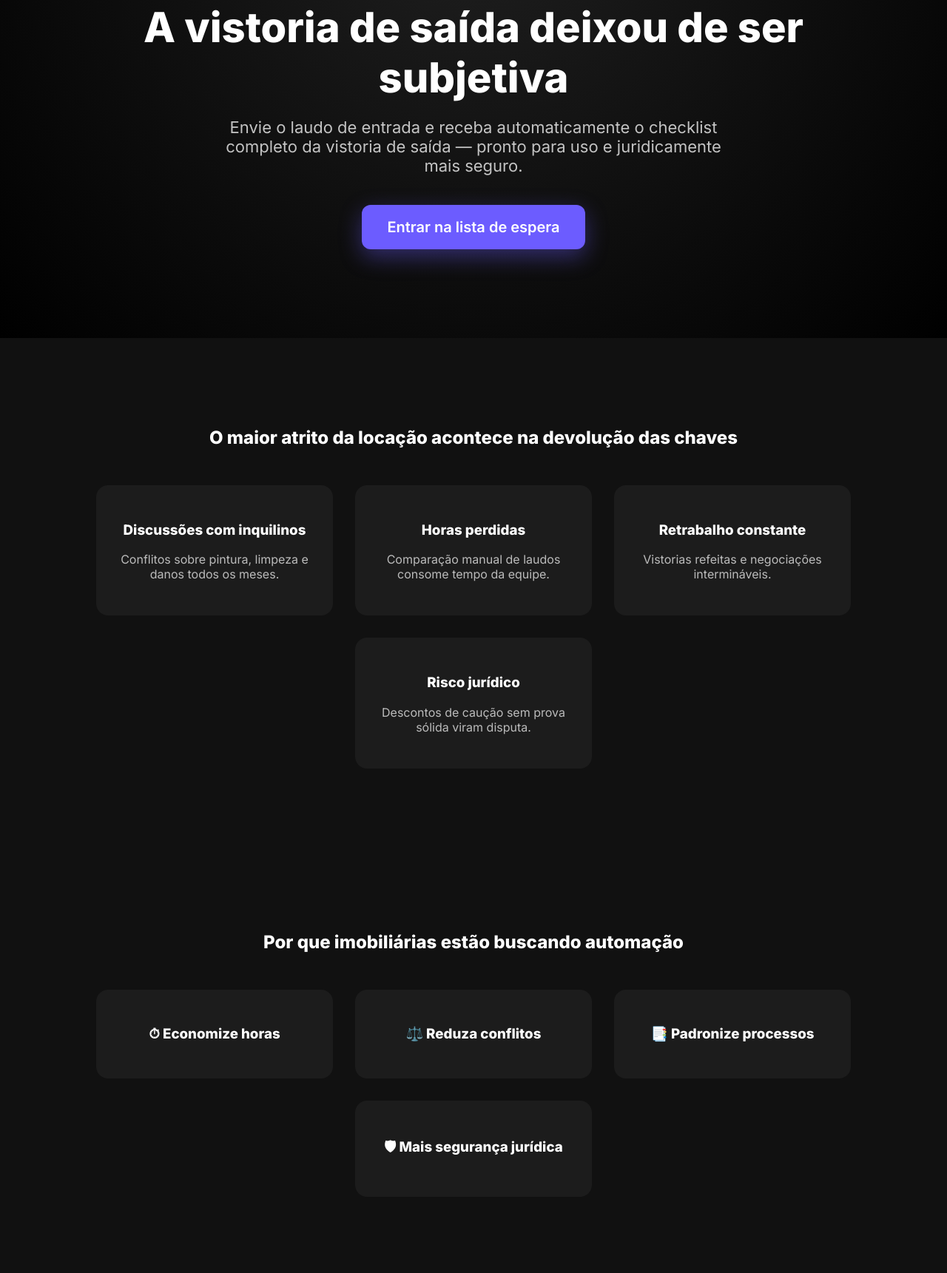
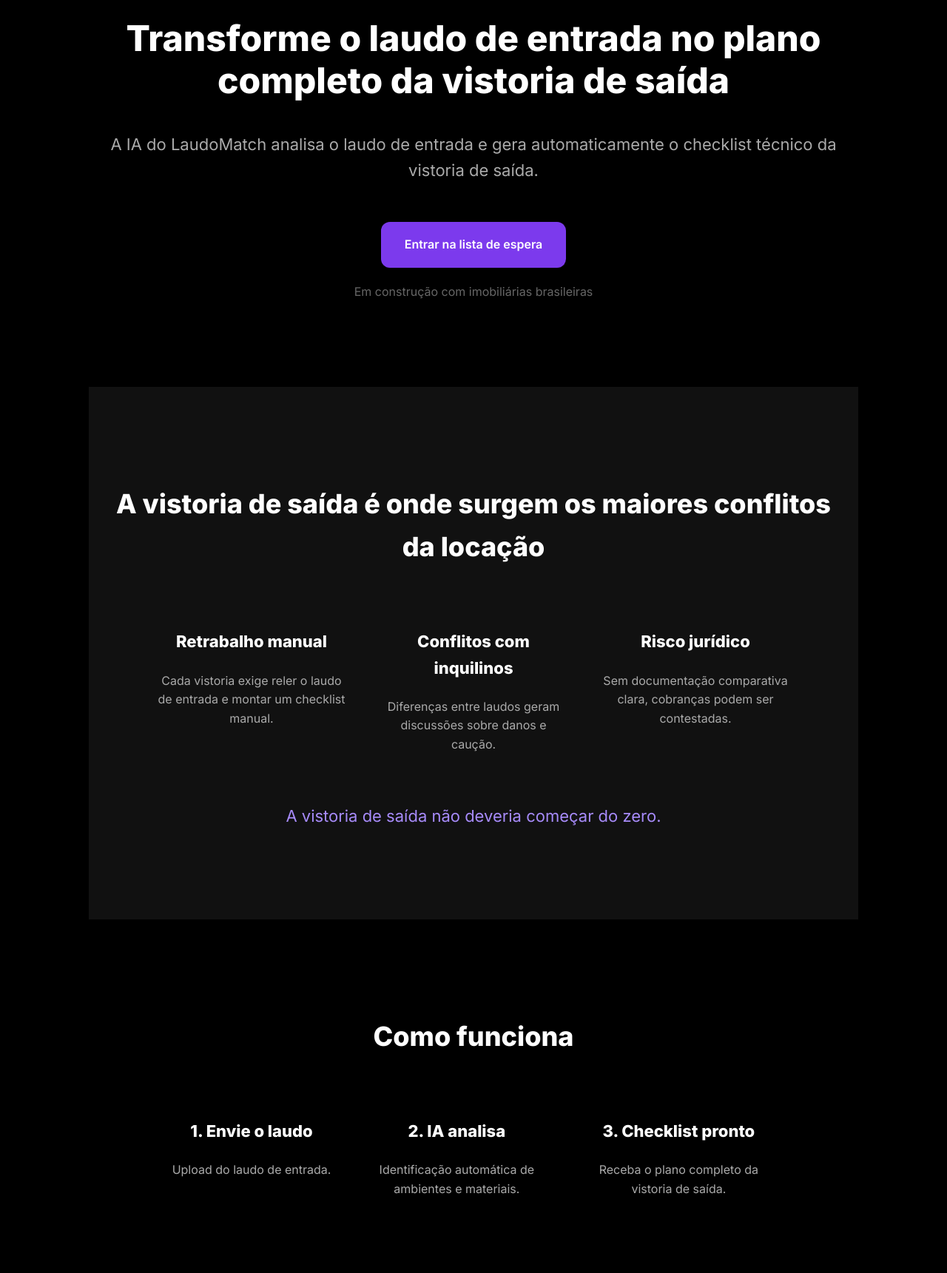
Before and after one commit to luizlessa-dev/laudomatch-site, a plain HTML site: page index.html in a window 1280 px wide. Shown: the part 117-1838 px from the top of the page at 74% size. Drawn offline with Linux system fonts and the light colour scheme.

Commit message:
Landing V3_2

```diff
--- a/index.html
+++ b/index.html
@@ -2,132 +2,181 @@
 <html lang="pt-br">
 <head>
   <meta charset="UTF-8">
-<title>LaudoMatch</title>
+  <title>LaudoMatch — Vistoria de saída com IA</title>
   <meta name="viewport" content="width=device-width, initial-scale=1.0">
 
   <link href="https://fonts.googleapis.com/css2?family=Inter:wght@300;400;600;800&display=swap" rel="stylesheet">
 
   <style>
     body{
-font-family:Inter, sans-serif;
       margin:0;
-background:#0b0b0b;
-color:white;
+      font-family:Inter, Arial;
+      background:#000;
+      color:#fff;
+      line-height:1.6;
+    }
+
+    .container{
+      max-width:1000px;
+      margin:auto;
+      padding:100px 20px;
       text-align:center;
     }
 
-.hero{
-padding:120px 20px;
-background: radial-gradient(circle at top, #1f1f1f, #000);
+    .btn{
+      background:#7c3aed;
+      padding:18px 32px;
+      border-radius:12px;
+      text-decoration:none;
+      color:#fff;
+      font-weight:600;
+      display:inline-block;
+      margin-top:30px;
     }
 
-h1{font-size:56px;max-width:900px;margin:auto}
-.subtitle{font-size:22px;opacity:.75;margin:20px auto 40px;max-width:700px}
+    .muted{ color:#aaa; }
+    .section-dark{ background:#111; }
 
-.cta{
-background:#6c5cff;
-padding:18px 34px;
-border-radius:12px;
-display:inline-block;
-font-weight:600;
-text-decoration:none;
-color:white;
-font-size:20px;
-box-shadow:0 10px 30px rgba(108,92,255,.4);
+    .grid{
+      display:flex;
+      flex-wrap:wrap;
+      gap:40px;
+      justify-content:center;
+      margin-top:60px;
     }
 
-.section{padding:100px 20px;background:#111}
-.cards{display:flex;gap:30px;justify-content:center;flex-wrap:wrap;margin-top:50px}
-.card{background:#1c1c1c;padding:30px;border-radius:16px;width:260px}
-.card p{opacity:.7}
+    .card{
+      max-width:260px;
+    }
 
-.final{padding:120px 20px;background:linear-gradient(180deg,#111,#000)}
+    h1{ font-size:48px; line-height:1.2; }
+    h2{ font-size:36px; }
+    h3{ font-size:22px; }
+
+    footer{
+      text-align:center;
+      padding:60px 20px;
+      color:#666;
+      font-size:14px;
+    }
   </style>
 </head>
 
 <body>
 
-<section class="hero">
-<h1>A vistoria de saída deixou de ser subjetiva</h1>
-<p class="subtitle">Envie o laudo de entrada e receba automaticamente o checklist completo da vistoria de saída — pronto para uso e juridicamente mais seguro.</p>
-<a href="https://docs.google.com/forms/d/e/1FAIpQLSd4pKwGRXz_JwaDve3gfmmzApQw8J9jZctdi__nN_NgJ6UGZw/viewform" target="_blank" class="cta">Entrar na lista de espera</a>
+<!-- HERO -->
+<section class="container">
+  <h1>
+    Transforme o laudo de entrada no plano completo da vistoria de saída
+  </h1>
+
+  <p class="muted" style="font-size:22px;margin-top:30px;">
+    A IA do LaudoMatch analisa o laudo de entrada e gera automaticamente
+    o checklist técnico da vistoria de saída.
+  </p>
+
+  <a href="https://forms.gle/" target="_blank" class="btn">
+    Entrar na lista de espera
+  </a>
+
+  <p style="margin-top:20px;color:#666;">
+    Em construção com imobiliárias brasileiras
+  </p>
 </section>
 
-<section class="section">
-<h2>O maior atrito da locação acontece na devolução das chaves</h2>
-<div class="cards">
-<div class="card"><h3>Discussões com inquilinos</h3><p>Conflitos sobre pintura, limpeza e danos todos os meses.</p></div>
-<div class="card"><h3>Horas perdidas</h3><p>Comparação manual de laudos consome tempo da equipe.</p></div>
-<div class="card"><h3>Retrabalho constante</h3><p>Vistorias refeitas e negociações intermináveis.</p></div>
-<div class="card"><h3>Risco jurídico</h3><p>Descontos de caução sem prova sólida viram disputa.</p></div>
+
+<!-- PROBLEMA -->
+<section class="container section-dark">
+  <h2>A vistoria de saída é onde surgem os maiores conflitos da locação</h2>
+
+  <div class="grid">
+    <div class="card">
+      <h3>Retrabalho manual</h3>
+      <p class="muted">
+        Cada vistoria exige reler o laudo de entrada e montar um checklist manual.
+      </p>
+    </div>
+
+    <div class="card">
+      <h3>Conflitos com inquilinos</h3>
+      <p class="muted">
+        Diferenças entre laudos geram discussões sobre danos e caução.
+      </p>
+    </div>
+
+    <div class="card">
+      <h3>Risco jurídico</h3>
+      <p class="muted">
+        Sem documentação comparativa clara, cobranças podem ser contestadas.
+      </p>
+    </div>
+  </div>
+
+  <p style="margin-top:50px;color:#a78bfa;font-size:22px;">
+    A vistoria de saída não deveria começar do zero.
+  </p>
+</section>
+
+
+<!-- COMO FUNCIONA -->
+<section class="container">
+  <h2>Como funciona</h2>
+
+  <div class="grid">
+    <div class="card">
+      <h3>1. Envie o laudo</h3>
+      <p class="muted">Upload do laudo de entrada.</p>
+    </div>
+
+    <div class="card">
+      <h3>2. IA analisa</h3>
+      <p class="muted">Identificação automática de ambientes e materiais.</p>
+    </div>
+
+    <div class="card">
+      <h3>3. Checklist pronto</h3>
+      <p class="muted">Receba o plano completo da vistoria de saída.</p>
+    </div>
   </div>
 </section>
 
-<section class="section">
-<h2>Por que imobiliárias estão buscando automação</h2>
-<div class="cards">
-<div class="card"><h3>⏱ Economize horas</h3></div>
-<div class="card"><h3>⚖️ Reduza conflitos</h3></div>
-<div class="card"><h3>📑 Padronize processos</h3></div>
-<div class="card"><h3>🛡 Mais segurança jurídica</h3></div>
+
+<!-- PROVA SOCIAL -->
+<section class="container section-dark">
+  <h2>Feito para imobiliárias que querem escalar locação</h2>
+
+  <div class="grid">
+    <div class="card">
+      <h3>Menos retrabalho</h3>
+      <p class="muted">Reduza horas de leitura e comparação de laudos.</p>
+    </div>
+
+    <div class="card">
+      <h3>Mais padronização</h3>
+      <p class="muted">Checklist técnico consistente em todas as vistorias.</p>
+    </div>
+
+    <div class="card">
+      <h3>Mais segurança jurídica</h3>
+      <p class="muted">Base documental clara para negociação e caução.</p>
+    </div>
   </div>
 </section>
 
-<section class="section">
-<section class="section">
-<h2>Para quem o LaudoMatch foi criado</h2>
-<div class="cards">
-<div class="card">
-<h3>Imobiliárias de locação</h3>
-<p>Que querem reduzir conflitos e escalar a operação.</p>
-</div>
 
-<div class="card">
-<h3>Empresas de vistoria</h3>
-<p>Que desejam padronizar processos e ganhar produtividade.</p>
-</div>
+<!-- CTA FINAL -->
+<section class="container">
+  <h2>Seja uma das primeiras imobiliárias a testar</h2>
 
-<div class="card">
-<h3>Administradoras de imóveis</h3>
-<p>Que precisam de mais segurança jurídica na devolução.</p>
-</div>
-
-<div class="card">
-<h3>Equipes de locação</h3>
-<p>Que perdem horas comparando laudos manualmente.</p>
-</div>
-</div>
-</section>
-<div class="cards">
-<div class="card"><h3>1️⃣ Envie o laudo de entrada</h3></div>
-<div class="card"><h3>2️⃣ A IA analisa o documento</h3></div>
-<div class="card"><h3>3️⃣ Receba o checklist da vistoria de saída</h3></div>
-</div>
+  <a href="https://forms.gle/" target="_blank" class="btn">
+    Quero acesso antecipado
+  </a>
 </section>
 
-<section class="section">
-<section class="section">
-<h2>Por que estamos criando o LaudoMatch</h2>
-<p style="max-width:700px;margin:auto;opacity:.8">
-A vistoria de saída é hoje uma das maiores fontes de conflito na locação de imóveis.
-Imobiliárias perdem tempo, enfrentam retrabalho e assumem riscos jurídicos por falta de padronização na comparação de laudos.
 
-Estamos criando o LaudoMatch para transformar esse processo em algo previsível, rápido e mais seguro para imobiliárias, proprietários e inquilinos.
-</p>
-</section>
-<div class="cards">
-<div class="card"><h3>Não precisa trocar seu sistema</h3></div>
-<div class="card"><h3>Equipe aprende em minutos</h3></div>
-<div class="card"><h3>Seus dados continuam seus</h3></div>
-<div class="card"><h3>ROI rápido e mensurável</h3></div>
-</div>
-</section>
-
-<section class="final">
-<h2>Seja uma das primeiras imobiliárias a testar</h2>
-<br>
-<a href="https://docs.google.com/forms/d/e/1FAIpQLSd4pKwGRXz_JwaDve3gfmmzApQw8J9jZctdi__nN_NgJ6UGZw/viewform" target="_blank" class="cta">Quero acesso antecipado</a>
-</section>
+<footer>
+  © LaudoMatch — Em construção
+</footer>
 
 </body>
 </html>
```
Lines whose indentation alone changed are shown as unchanged.
